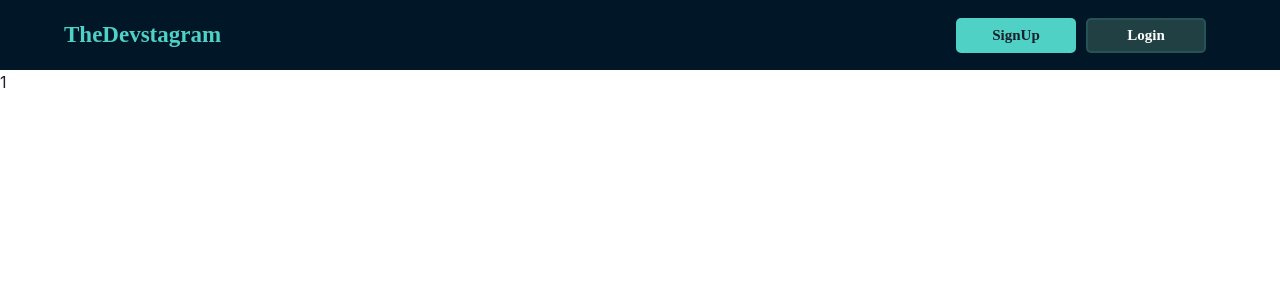
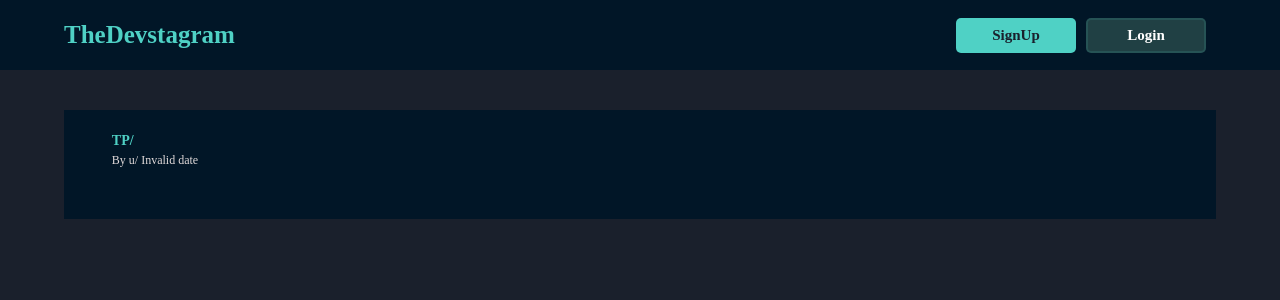
Before and after one commit to mnedzka/devstagram-client, a React (Create React App) app: page /post/1 in a window 1280 px wide. Shown: the top 300 px of the page. Built offline with nearby package versions, Linux system fonts and the light colour scheme; no server answers.

Commit message:
Added single post page

```diff
--- a/src/App.js
+++ b/src/App.js
@@ -1,11 +1,13 @@
 import { BrowserRouter as Router, Switch, Route } from 'react-router-dom'
-import './App.css';
 import { AuthProvider } from './Components/Context/AuthContext';
 import CreatePost from './Components/CreatePost/Create';
 import Home from './Components/Home/Home';
 import Navbar from './Components/Navbar/Navbar';
 import SignUp from './Components/SignUp/SignUp';
+
+import './App.css';
 import SinglePostContent from './Components/SinglePost/PostContent';
+import SinglePostPage from './Components/SinglePost/SinglePostPage';
 
 function App() {
   return (
@@ -22,7 +24,7 @@ function App() {
               <CreatePost />
             </Route>
             <Route exact path="/post/:postID">
-              <SinglePostContent />
+              <SinglePostPage />
             </Route>
             <Route exact path="/">
               <Home />
--- a/src/Components/CreatePost/Create.jsx
+++ b/src/Components/CreatePost/Create.jsx
@@ -32,7 +32,7 @@ const CreatePost = () => {
       }
 
       const response = await axios.post('http://localhost:5000/posts/add', formatDetails)
-      history.push(`/posts/${response.data.postID}`)
+      history.push(`/post/${response.data.postID}`)
     } else {
       toast({
         title: "Failed to add post",
--- a/src/Components/Navbar/Navbar.css
+++ b/src/Components/Navbar/Navbar.css
@@ -18,7 +18,7 @@
 .navbar__header h1 {
   color: #4FD1C5;
   font-family: 'Jetbrains Mono';
-  font-size: 23px;
+  font-size: 25px;
   font-weight: 700;
 }
 
--- /dev/null
+++ b/src/Components/SinglePost/PostContent.css
@@ -0,0 +1,28 @@
+.single-post-content__container {
+  width: 95%;
+  margin: auto;
+}
+
+.single-post-content__post-details {
+  margin: 0 0 20px;
+}
+
+.single-post-content__subreddit {
+  font-family: 'Jetbrains Mono';
+  font-weight: 700;
+  font-size: 14px;
+  color: #4FD1C5;
+}
+
+.single-post-content__username {
+  font-size: 12px;
+  font-family: 'Jetbrains Mono';
+  font-weight: 500;
+  color: #e0d9d9;
+}
+
+.single-post-content__title {
+  font-size: 25px;
+  font-weight: 700;
+  font-family: 'Inter';
+}
--- a/src/Components/SinglePost/PostContent.jsx
+++ b/src/Components/SinglePost/PostContent.jsx
@@ -1,20 +1,56 @@
 import React, {useState, useEffect} from 'react'
 import axios from 'axios'
 import { useParams } from 'react-router-dom'
+import moment from 'moment'
+
+import './PostContent.css'
+
 const SinglePostContent = () => {
   const {postID} = useParams()
+  const [username, setUserName] = useState('')
+  const [subreddit, setSubreddit] = useState('')
+  const [createdAt, setCreatedAt] = useState('')
+  const [title, setTitle] = useState('')
+  const [content, setContent] = useState('')
+
+
+
+
 
   useEffect(() => {
     const getPostContent = async() => {
       const postContent = await (await axios.get(`http://localhost:5000/posts/${postID}`)).data
-      console.log(postContent)
+      console.log(postContent.data)
+      const { subreddit,username,title,content,createdat } = postContent.data.post
+      setSubreddit(subreddit)
+      setUserName(username)
+      setTitle(title)
+      setContent(content)
+      setCreatedAt(createdat)
     }
     getPostContent()
   }, [])
 
   return (
     <section className="single-post-content">
-      {postID}
+      <div className="single-post-content__container">
+        <div className="single-post-content__post-details">
+          <h2 className="single-post-content__subreddit">
+            TP/{subreddit}
+          </h2>
+          <h3 className="single-post-content__username">
+            By u/{username} {moment(createdAt,'YYYYMMDD').fromNow()}
+          </h3>
+        </div>
+        <div className="single-post-content__post-content">
+          <h1 className="single-post-content__title">
+            {title}
+          </h1>
+          <p className="single-post-content__para">
+            {content}
+          </p>
+        </div>
+      </div>
     </section>
   )
 }
--- /dev/null
+++ b/src/Components/SinglePost/PostContent.scss
@@ -0,0 +1,34 @@
+@import '../../config';
+
+.single-post-content{
+
+  &__container{
+    width: 95%;
+    margin: auto
+  }
+
+  &__post-details{
+    margin: 0 0 20px;
+  }
+
+  &__subreddit{
+    font-family: 'Jetbrains Mono';
+    font-weight: 700;
+    font-size: $fontSmall;
+
+    color: $textColor
+  }
+
+  &__username{
+    font-size: 12px;
+    font-family: 'Jetbrains Mono';
+    font-weight: 500;
+    color: $fontFade
+  }
+
+  &__title{
+    font-size: $fontLarge;
+    font-weight: 700;
+    font-family: 'Inter'
+  }
+}
--- /dev/null
+++ b/src/Components/SinglePost/SinglePostPage.css
@@ -0,0 +1,14 @@
+.single-post {
+  width: 100%;
+  background-color: #1A202C;
+  min-height: calc(100vh - 70px);
+  padding: 40px 0;
+}
+
+.single-post__container {
+  width: 90%;
+  margin: auto;
+  padding: 20px 20px 30px;
+  color: white;
+  background-color: #011627;
+}
--- a/src/Components/SinglePost/SinglePostPage.jsx
+++ b/src/Components/SinglePost/SinglePostPage.jsx
@@ -1,14 +1,15 @@
-import React, {useState, useEffect} from 'react'
-import axios from 'axios'
+import React from 'react'
+import SinglePostContent from './PostContent'
+
+import './SinglePostPage.css'
 
 const SinglePostPage = () => {
 
-  useEffect(() => {
-
-  }, [])
   return (
     <section className="single-post">
-
+      <div className="single-post__container">
+        <SinglePostContent />
+      </div>
     </section>
   )
 }
--- /dev/null
+++ b/src/Components/SinglePost/SinglePostPage.scss
@@ -0,0 +1,19 @@
+@import '../../config';
+
+.single-post{
+  width: 100%;
+  background-color: $backgroundColor;
+  min-height: calc(100vh - 70px);
+
+  padding: 40px 0;
+
+  &__container{
+    width: 90%;
+    margin: auto;
+
+    padding: 20px 20px 30px;
+
+    color: white;
+    background-color: $postBackground;
+  }
+}
--- a/src/_config.scss
+++ b/src/_config.scss
@@ -4,7 +4,8 @@ $backgroundColor: #1A202C;
 
 $fontFade: rgb(224, 217, 217);
 
-$fontLarge: 23px;
+$fontLarge: 25px;
 $fontMed: 19px;
+$fontSmall: 14px;
 
 $fontPrimary: "Inter"
```
Also changed, not shown: 1 other file (tests, documents, lock files or other folders).
